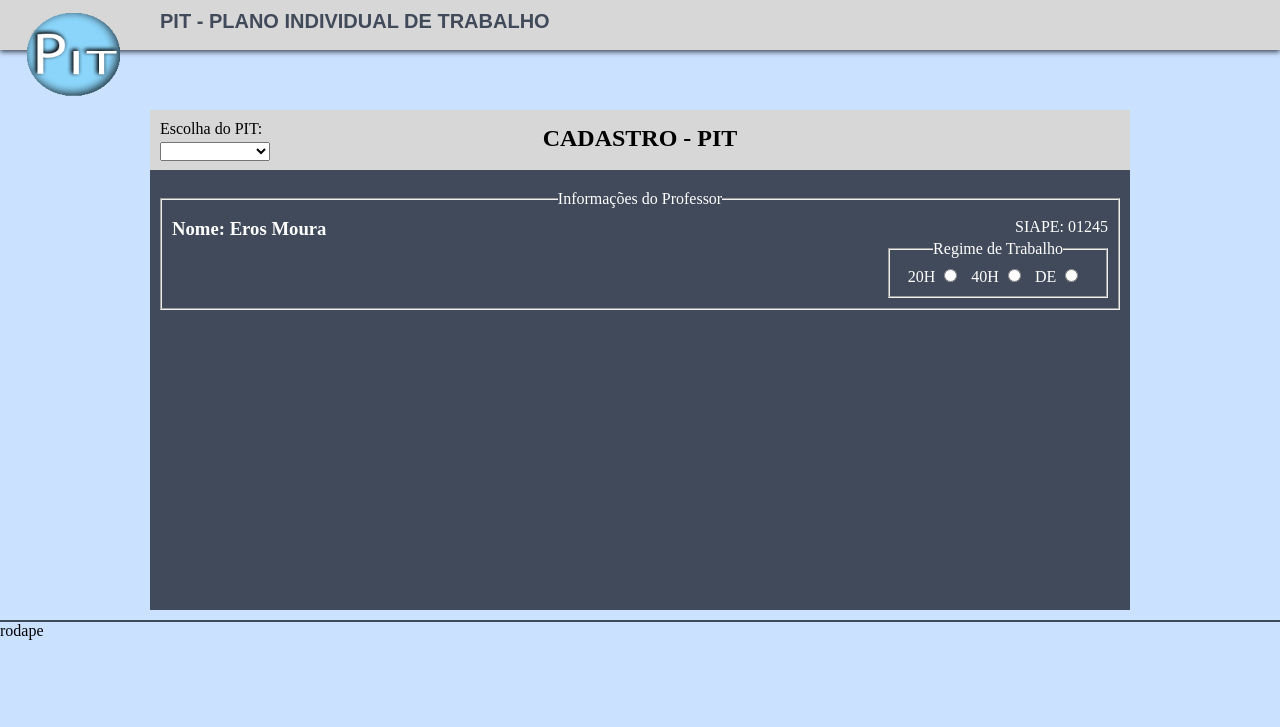
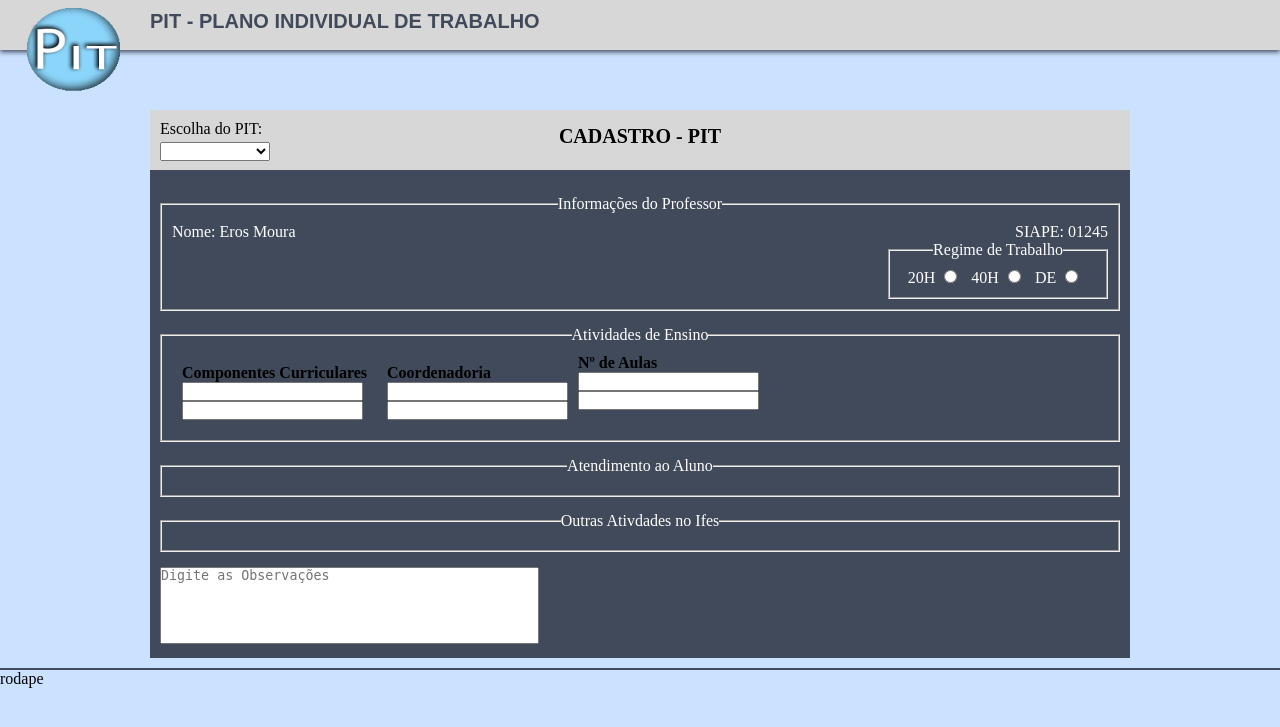
Before and after one commit to AdrianoAmorim/Repositorio, a PHP site: page / in a window 1280 px wide. Shown: the top 727 px of the page. Run offline with PHP 8.4, Linux system fonts and the light colour scheme; data that the repository does not hold is empty.

Commit message:
Atualização
assim feio o layout mais os inputs tao ai

```diff
--- a/Pit/css/estiloIndex.css
+++ b/Pit/css/estiloIndex.css
@@ -1,5 +1,9 @@
 @charset "UTF-8";
 
+textarea {
+    resize: none;
+    margin-top: 15px;
+}
 *{
     margin: 0px;
     padding: 0px;
@@ -9,13 +13,18 @@
     -moz-box-sizing: border-box;
     box-sizing: border-box;
 }
+/*Gambiarra para Primeiro campo info do professor margin top diferenciada*/
+div#container section#scCadastroPit form#frmPit fieldset#camposDados1 {
+    margin-top: 75px;
+}
 
 /*Classes ---------------------------------------------------------------------*/
 .camposDados{
-    float: right;
+    float: left;
     width: 100%;
     padding: 10px;
-    margin-top: 35px;
+    margin-top: 15px;
+
 }
 .tituloCamposDados {
     text-align: center;
@@ -49,30 +58,33 @@ header#cabecalho {
     box-shadow: 0px 2px 5px #414a5a;
 }
 header#cabecalho img#imgLogo {
-    position: absolute;
-    top: 5px;
-    width: 150px;
+    float: left;
+    width:150px;
     height: 100px;
-    margin-bottom: 10px;
 
 }
 header#cabecalho h1#tituloPrincipal {
     float: left;
     padding-top: 10px;
-    margin-left: 160px;
+    margin-left: 0px;
     color: #414a5a;
     font-family:  Arial,monospace, serif;
     font-size: 15pt;
 
 }
+
 /*-------------------------------------------------------------*/
-
+/*estilo da div que contem todo o conteudo ate o cabecalho*/
 div#container {
     position: relative;
     background-color: #414a5a;
     width: 980px;
-    height: 500px;
+    height: auto;
     margin: 60px auto 10px auto;
+}
+/*estilo de toda a secao do form*/
+section#scCadastroPit {
+    padding: 10px;
 }
 
 /*Cabecalho do formulario*/
@@ -86,6 +98,7 @@ div#container header#cabecalhoPit {
 div#container header#cabecalhoPit h2{
     text-align: center;
     margin-top: 15px;
+    font-size: 15pt;
 }
 /*----------------------------------------------------------*/
 
@@ -108,7 +121,7 @@ div#container header#cabecalhoPit label#lblSelect {
 /*fim cabecalho do formulario*/
 
 
-div#container section#scCadastroPit h3#nomeProf {
+div#container section#scCadastroPit p#nomeProf {
     float: left;
     color: white;
 }
@@ -119,7 +132,7 @@ div#container section#scCadastroPit p#numSiape {
 
 }
 
-div#container section#scCadastroPit fieldset#regimeTrabalho{
+div#container section#scCadastroPit form#frmPit fieldset#regimeTrabalho{
     float: right;
     width: 220px;
     padding: 10px;
@@ -128,6 +141,20 @@ div#container section#scCadastroPit fieldset#regimeTrabalho{
 
 }
 
+div#container section#scCadastroPit form#frmPit div#componentesCurriculares {
+    float: left;
+    margin: 10px;
+}
+
+div#container section#scCadastroPit form#frmPit div#coordenadoria {
+    float: left;
+    margin: 10px;
+}
+
+div#container section#scCadastroPit form#frmPit div#numAulas {
+    float: left;
+
+}
 
 footer#rodape {
     border-top: 2px solid #414a5a;
--- a/Pit/index.php
+++ b/Pit/index.php
@@ -4,8 +4,9 @@ include("./php/Conexao.php");
 $con = new Conexao();
 $con->conectar($_POST['inUsuario'],$_POST['inSenha']);
 ?>
+
 <html>
-<head lang="en">
+<head lang="pt-br">
     <meta charset="UTF-8">
     <link rel="stylesheet" href="css/estiloIndex.css"/>
     <title>PIT - CADASTRO</title>
@@ -32,9 +33,10 @@ $con->conectar($_POST['inUsuario'],$_POST['inSenha']);
         <h2>CADASTRO - PIT</h2>
     </header>
 
-    <section id="scCadastroPit" class="camposDados">
-        <fieldset class="camposDados"><legend class="tituloCamposDados">Informações do Professor</legend>
-            <h3 id="nomeProf">Nome: Eros Moura</h3>
+    <section id="scCadastroPit">
+        <form name="frmPit" id="frmPit" method="post">
+            <fieldset class="camposDados" id="camposDados1"><legend class="tituloCamposDados">Informações do Professor</legend>
+                <p id="nomeProf">Nome: Eros Moura</p>
                 <p id="numSiape">SIAPE: 01245</p>
 
                 <div class="clear"></div>
@@ -49,11 +51,38 @@ $con->conectar($_POST['inUsuario'],$_POST['inSenha']);
                     <label for="DE" class="lblRadios">DE</label>
                     <input type="radio" name="horasTrab" id="DE" class="radios" required>
                 </fieldset>
+            </fieldset>
+
+            <fieldset class="camposDados"><legend class="tituloCamposDados">Atividades de Ensino</legend>
+                <div id="componentesCurriculares">
+                    <h4 id="tituloComponetesC">Componentes Curriculares</h4>
+                        <input type="text" name="componenteCurricular" class="inDados"><br/>
+                        <input type="text" name="componenteCurricular" class="inDados">
+                </div>
+
+                <div id="coordenadoria">
+                    <h4 id="tituloCoordenadoria">Coordenadoria</h4>
+                        <input type="text" name="coordenadoria" class="inDados"><br/>
+                        <input type="text" name="coordenadoria" class="inDados">
+                </div>
+
+                <div id="numAulas">
+                    <h4 id="tituloNumAulas">Nº de Aulas</h4>
+                        <input type="text" name="qtdAulas" class="inDados"><br/>
+                        <input type="text" name="qtdAulas" class="inDados">
+                </div>
+            </fieldset>
+
+            <fieldset class="camposDados"><legend class="tituloCamposDados">Atendimento ao Aluno</legend>
 
             </fieldset>
 
+            <fieldset class="camposDados"><legend class="tituloCamposDados">Outras Ativdades no Ifes</legend>
 
+            </fieldset>
 
+            <textarea name="taObservacoes" cols="45" rows="5" maxlength="254" placeholder="Digite as Observações"  ></textarea>
+        </form>
     </section>
 
 
--- a/Pit/login.php
+++ b/Pit/login.php
@@ -1,12 +1,13 @@
 <!DOCTYPE html>
 <html>
-<head lang="en">
+<head lang="pt-br">
     <meta charset="UTF-8">
     <link rel="stylesheet" href="css/estiloLogin.css">
     <title>Pagina Principal - PIT</title>
 </head>
 
 <body>
+
 <header id="cabecalho">
     <img src="_imagens/img_logo.png" id="imgLogo"/>
     <h1 id="tituloPrincipal">PIT - PLANO INDIVIDUAL DE TRABALHO</h1>
@@ -19,7 +20,7 @@
 
             <input type="password" name="inSenha" id="senha" class="camposInput" placeholder="PASSWORD" required></br>
 
-           <input type="submit" id="btnEntrar" value="Entrar">
+            <input type="submit" id="btnEntrar" value="Entrar">
         </form>
 
 </body>
--- a/Pit/php/Conexao.php
+++ b/Pit/php/Conexao.php
@@ -11,9 +11,7 @@ class Conexao {
 		} catch (PDOException $erro_con) {
 			header("Location: login.php");
 		}
-		if ($con) {
-			setcookie("sessao", md5($user), time() + 1800);
-		}
+
 	}
 
 }
```
Also changed, not shown: Pit/css/estiloLogin.css (+3 -5 lines), Pit/login.html (deleted, +0 -27 lines). Lines whose indentation alone changed are shown as unchanged.
